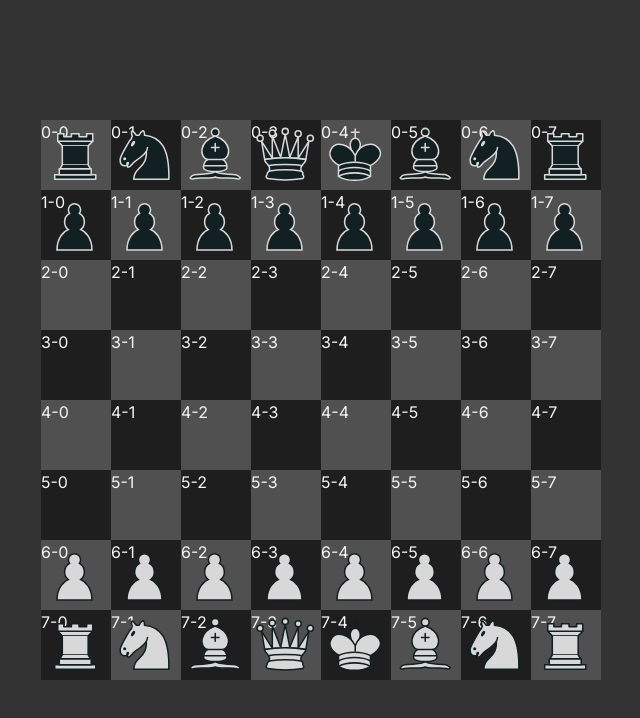
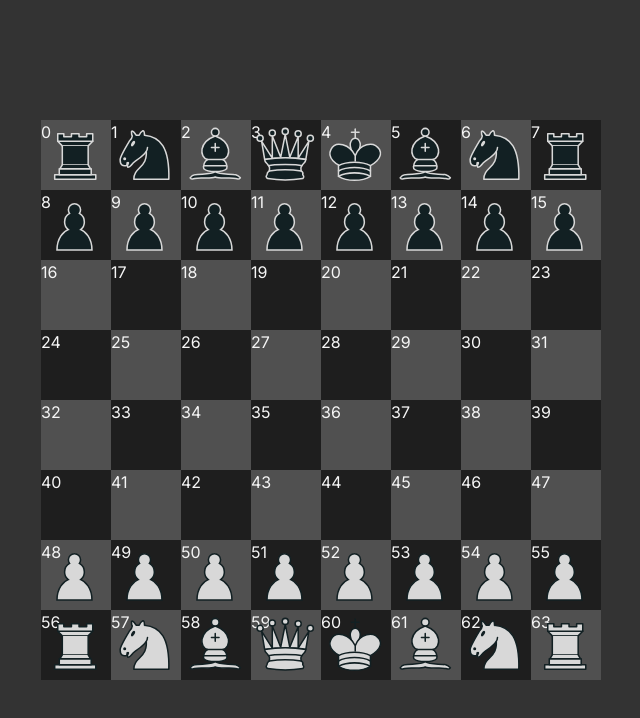
Before and after one commit to angelolucas/chess, a Next.js app: page / in a window 1280 px wide. Shown: the top 718 px of the page, without its empty margins (319-959 px from the left). Built offline with nearby package versions, Linux system fonts and the light colour scheme.

Commit message:
change position data format

```diff
--- a/src/components/Board.tsx
+++ b/src/components/Board.tsx
@@ -4,6 +4,7 @@ import { BOARD_COLS, BOARD_ROWS } from '@/constants/board';
 import { arrayByNumber } from '@/helpers/array';
 
 const Board = () => {
+  let count = -1;
   const getSquareColor = (row: number, col: number) => {
     return (row + col) % 2 === 0
       ? 'bg-board-light-square'
@@ -16,16 +17,18 @@ const Board = () => {
       style={{ gridTemplateColumns: `repeat(${BOARD_COLS}, minmax(0, 1fr))` }}
     >
       {arrayByNumber(BOARD_ROWS).map((row) =>
-        arrayByNumber(BOARD_COLS).map((col) => (
-          <div
-            key={`${row}-${col}`}
-            className={`w-full h-full ${getSquareColor(row, col)}`}
-          >
-            <p className="text-ui-text-primary">
-              {row}-{col}
-            </p>
-          </div>
-        ))
+        arrayByNumber(BOARD_COLS).map((col) => {
+          count++;
+
+          return (
+            <div
+              key={`${row}-${col}`}
+              className={`w-full h-full ${getSquareColor(row, col)}`}
+            >
+              <p className="text-ui-text-primary">{count}</p>
+            </div>
+          );
+        })
       )}
     </div>
   );
--- a/src/components/Chess.tsx
+++ b/src/components/Chess.tsx
@@ -6,9 +6,11 @@ import { initialPosition } from '@/constants/initialPosition';
 import { Piece as PieceProps, Position } from '@/types/app.types';
 import Piece from './Piece';
 import Move from './Move';
+import { newBoardPosition } from '@/rules/newBoardPosition';
 
 const Chess = () => {
-  const [pieces, setPieces] = useState<Array<PieceProps>>(initialPosition);
+  const [boardPosition, setBoardPosition] =
+    useState<Array<PieceProps>>(initialPosition);
   const [selectedPiece, setSelectedPiece] = useState<PieceProps | null>(null);
 
   const handlePieceSelection = (piece: PieceProps) => {
@@ -16,14 +18,14 @@ const Chess = () => {
   };
 
   const handleMove = (piece: PieceProps, move: Position) => {
-    // TODO: Implement move logic
+    setBoardPosition(newBoardPosition({ piece, move, boardPosition }));
   };
 
   return (
     <div className="relative">
       <Board />
 
-      {pieces.map((piece) => (
+      {boardPosition.map((piece) => (
         <Piece
           key={piece.id}
           player={piece.player}
--- a/src/components/Move.tsx
+++ b/src/components/Move.tsx
@@ -1,18 +1,21 @@
 import { BOARD_COLS, BOARD_ROWS } from '@/constants/board';
-import { Position } from '@/types/app.types';
+import getRowColByPosition from '@/helpers/getRowColByPosition';
 
 interface MoveProps {
-  position: Position;
+  position: number;
   onClick: () => void;
 }
 
-const Move = ({ position, onClick }: MoveProps) => (
+const Move = ({ position, onClick }: MoveProps) => {
+  const { row, col } = getRowColByPosition(position);
+
+  return (
     <button
       style={{
         width: `calc(100%/${BOARD_COLS})`,
         height: `calc(100%/${BOARD_ROWS})`,
-      top: `${position.row * (100 / BOARD_ROWS)}%`,
-      left: `${position.col * (100 / BOARD_COLS)}%`,
+        top: `${row * (100 / BOARD_ROWS)}%`,
+        left: `${col * (100 / BOARD_COLS)}%`,
       }}
       className="absolute flex items-center justify-center"
       onClick={onClick}
@@ -20,5 +23,6 @@ const Move = ({ position, onClick }: MoveProps) => (
       <span className="w-10 h-10 bg-board-move block rounded-full" />
     </button>
   );
+};
 
 export default Move;
--- a/src/components/Piece.tsx
+++ b/src/components/Piece.tsx
@@ -1,4 +1,4 @@
-import { PieceType, Player, Position } from '@/types/app.types';
+import { PieceType, Player } from '@/types/app.types';
 import IconWhitePawn from '@/icons/white-pawn.svg';
 import IconBlackPawn from '@/icons/black-pawn.svg';
 import IconWhiteRook from '@/icons/white-rook.svg';
@@ -15,11 +15,12 @@ import IconBlackKing from '@/icons/black-king.svg';
 import Image from 'next/image';
 import { BOARD_COLS, BOARD_ROWS } from '@/constants/board';
 import clsx from 'clsx';
+import getRowColByPosition from '@/helpers/getRowColByPosition';
 
 interface PieceProps {
   player: Player;
   type: PieceType;
-  position: Position;
+  position: number;
   selected: boolean;
   onClick: () => void;
 }
@@ -42,6 +43,8 @@ const getPieceAsset = (player: Player, type: PieceType) => {
 };
 
 const Piece = ({ player, type, position, selected, onClick }: PieceProps) => {
+  const { row, col } = getRowColByPosition(position);
+
   return (
     <Image
       src={getPieceAsset(player, type).src}
@@ -54,8 +57,8 @@ const Piece = ({ player, type, position, selected, onClick }: PieceProps) => {
       style={{
         width: `calc(100%/${BOARD_COLS})`,
         height: `calc(100%/${BOARD_ROWS})`,
-        top: `${position.row * (100 / BOARD_ROWS)}%`,
-        left: `${position.col * (100 / BOARD_COLS)}%`,
+        top: `${row * (100 / BOARD_ROWS)}%`,
+        left: `${col * (100 / BOARD_COLS)}%`,
       }}
       onClick={onClick}
     />
--- a/src/constants/initialPosition.ts
+++ b/src/constants/initialPosition.ts
@@ -3,260 +3,257 @@ import { Piece, PieceType, Player } from '@/types/app.types';
 export const initialPosition: Array<Piece> = [
   {
     id: 1,
-    player: Player.white,
+    player: Player.black,
     type: PieceType.rook,
-    position: { row: 7, col: 0 },
+    position: 0,
     moved: false,
-    moves: [
-      { row: 5, col: 0 },
-      { row: 4, col: 0 },
-    ],
+    moves: [8, 16, 17],
   },
   {
     id: 2,
-    player: Player.white,
+    player: Player.black,
     type: PieceType.knight,
-    position: { row: 7, col: 1 },
+    position: 1,
     moved: false,
     moves: [],
   },
   {
     id: 3,
-    player: Player.white,
+    player: Player.black,
     type: PieceType.bishop,
-    position: { row: 7, col: 2 },
+    position: 2,
     moved: false,
     moves: [],
   },
   {
     id: 4,
-    player: Player.white,
+    player: Player.black,
     type: PieceType.queen,
-    position: { row: 7, col: 3 },
+    position: 3,
     moved: false,
     moves: [],
   },
   {
     id: 5,
-    player: Player.white,
+    player: Player.black,
     type: PieceType.king,
-    position: { row: 7, col: 4 },
+    position: 4,
     moved: false,
     moves: [],
   },
   {
     id: 6,
-    player: Player.white,
+    player: Player.black,
     type: PieceType.bishop,
-    position: { row: 7, col: 5 },
+    position: 5,
     moved: false,
     moves: [],
   },
   {
     id: 7,
-    player: Player.white,
+    player: Player.black,
     type: PieceType.knight,
-    position: { row: 7, col: 6 },
+    position: 6,
     moved: false,
     moves: [],
   },
   {
     id: 8,
-    player: Player.white,
+    player: Player.black,
     type: PieceType.rook,
-    position: { row: 7, col: 7 },
+    position: 7,
     moved: false,
     moves: [],
   },
   {
     id: 9,
-    player: Player.white,
+    player: Player.black,
     type: PieceType.pawn,
-    position: { row: 6, col: 0 },
+    position: 8,
     moved: false,
     moves: [],
   },
   {
     id: 10,
-    player: Player.white,
+    player: Player.black,
     type: PieceType.pawn,
-    position: { row: 6, col: 1 },
+    position: 9,
     moved: false,
     moves: [],
   },
   {
     id: 11,
-    player: Player.white,
+    player: Player.black,
     type: PieceType.pawn,
-    position: { row: 6, col: 2 },
+    position: 10,
     moved: false,
     moves: [],
   },
   {
     id: 12,
-    player: Player.white,
+    player: Player.black,
     type: PieceType.pawn,
-    position: { row: 6, col: 3 },
+    position: 11,
     moved: false,
     moves: [],
   },
   {
     id: 13,
-    player: Player.white,
+    player: Player.black,
     type: PieceType.pawn,
-    position: { row: 6, col: 4 },
+    position: 12,
     moved: false,
     moves: [],
   },
   {
     id: 14,
-    player: Player.white,
+    player: Player.black,
     type: PieceType.pawn,
-    position: { row: 6, col: 5 },
+    position: 13,
     moved: false,
     moves: [],
   },
   {
     id: 15,
-    player: Player.white,
+    player: Player.black,
     type: PieceType.pawn,
-    position: { row: 6, col: 6 },
+    position: 14,
     moved: false,
     moves: [],
   },
   {
     id: 16,
-    player: Player.white,
+    player: Player.black,
     type: PieceType.pawn,
-    position: { row: 6, col: 7 },
+    position: 15,
     moved: false,
     moves: [],
   },
   {
     id: 17,
-    player: Player.black,
-    type: PieceType.rook,
-    position: { row: 0, col: 0 },
+    player: Player.white,
+    type: PieceType.pawn,
+    position: 48,
     moved: false,
     moves: [],
   },
   {
     id: 18,
-    player: Player.black,
-    type: PieceType.knight,
-    position: { row: 0, col: 1 },
+    player: Player.white,
+    type: PieceType.pawn,
+    position: 49,
     moved: false,
     moves: [],
   },
   {
     id: 19,
-    player: Player.black,
-    type: PieceType.bishop,
-    position: { row: 0, col: 2 },
+    player: Player.white,
+    type: PieceType.pawn,
+    position: 50,
     moved: false,
     moves: [],
   },
   {
     id: 20,
-    player: Player.black,
-    type: PieceType.queen,
-    position: { row: 0, col: 3 },
+    player: Player.white,
+    type: PieceType.pawn,
+    position: 51,
     moved: false,
     moves: [],
   },
   {
     id: 21,
-    player: Player.black,
-    type: PieceType.king,
-    position: { row: 0, col: 4 },
+    player: Player.white,
+    type: PieceType.pawn,
+    position: 52,
     moved: false,
     moves: [],
   },
   {
     id: 22,
-    player: Player.black,
-    type: PieceType.bishop,
-    position: { row: 0, col: 5 },
+    player: Player.white,
+    type: PieceType.pawn,
+    position: 53,
     moved: false,
     moves: [],
   },
   {
     id: 23,
-    player: Player.black,
-    type: PieceType.knight,
-    position: { row: 0, col: 6 },
+    player: Player.white,
+    type: PieceType.pawn,
+    position: 54,
     moved: false,
     moves: [],
   },
   {
     id: 24,
-    player: Player.black,
-    type: PieceType.rook,
-    position: { row: 0, col: 7 },
+    player: Player.white,
+    type: PieceType.pawn,
+    position: 55,
     moved: false,
     moves: [],
   },
   {
     id: 25,
-    player: Player.black,
-    type: PieceType.pawn,
-    position: { row: 1, col: 0 },
+    player: Player.white,
+    type: PieceType.rook,
+    position: 56,
     moved: false,
     moves: [],
   },
   {
     id: 26,
-    player: Player.black,
-    type: PieceType.pawn,
-    position: { row: 1, col: 1 },
+    player: Player.white,
+    type: PieceType.knight,
+    position: 57,
     moved: false,
     moves: [],
   },
   {
     id: 27,
-    player: Player.black,
-    type: PieceType.pawn,
-    position: { row: 1, col: 2 },
+    player: Player.white,
+    type: PieceType.bishop,
+    position: 58,
     moved: false,
     moves: [],
   },
   {
     id: 28,
-    player: Player.black,
-    type: PieceType.pawn,
-    position: { row: 1, col: 3 },
+    player: Player.white,
+    type: PieceType.queen,
+    position: 59,
     moved: false,
     moves: [],
   },
   {
     id: 29,
-    player: Player.black,
-    type: PieceType.pawn,
-    position: { row: 1, col: 4 },
+    player: Player.white,
+    type: PieceType.king,
+    position: 60,
     moved: false,
     moves: [],
   },
   {
     id: 30,
-    player: Player.black,
-    type: PieceType.pawn,
-    position: { row: 1, col: 5 },
+    player: Player.white,
+    type: PieceType.bishop,
+    position: 61,
     moved: false,
     moves: [],
   },
   {
     id: 31,
-    player: Player.black,
-    type: PieceType.pawn,
-    position: { row: 1, col: 6 },
+    player: Player.white,
+    type: PieceType.knight,
+    position: 62,
     moved: false,
     moves: [],
   },
   {
     id: 32,
-    player: Player.black,
-    type: PieceType.pawn,
-    position: { row: 1, col: 7 },
+    player: Player.white,
+    type: PieceType.rook,
+    position: 63,
     moved: false,
     moves: [],
   },
--- /dev/null
+++ b/src/helpers/getRowColByPosition.ts
@@ -0,0 +1,10 @@
+import { BOARD_COLS } from '@/constants/board';
+
+const getRowColByPosition = (position: number) => {
+  const row = Math.floor(position / BOARD_COLS);
+  const col = position % BOARD_COLS;
+
+  return { row, col };
+};
+
+export default getRowColByPosition;
--- /dev/null
+++ b/src/rules/newBoardPosition.ts
@@ -0,0 +1,22 @@
+import { Move, Piece } from '@/types/app.types';
+
+interface NewBoardPositionProps {
+  piece: Piece;
+  move: Move;
+  boardPosition: Piece[];
+}
+
+export const newBoardPosition = ({
+  piece,
+  move,
+  boardPosition,
+}: NewBoardPositionProps) => {
+  let newBoardPosition = [...boardPosition];
+
+  // Remove taked piece
+  newBoardPosition = newBoardPosition.filter((piece) => {
+    return piece.position !== move;
+  });
+
+  return newBoardPosition;
+};
```
Also changed, not shown: src/types/app.types.ts (+2 -7 lines), src/components/Promotion.tsx (added). Lines whose indentation alone changed are shown as unchanged.
